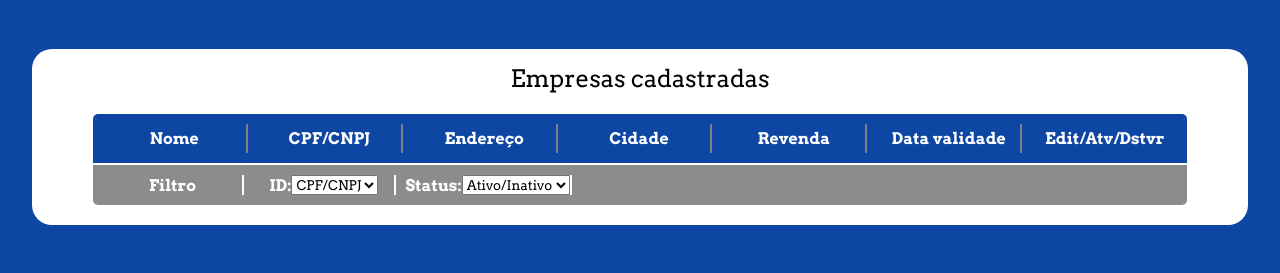
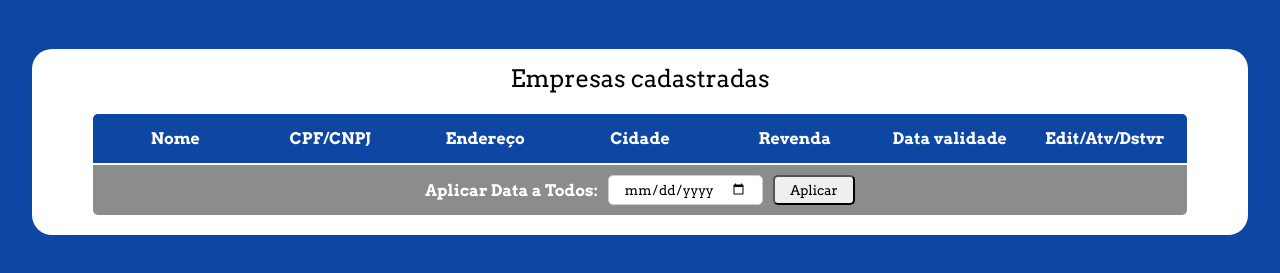
Before and after one commit to orbitatecnologiafsa/licencar3, a website: page index.html in a window 1280 px wide. Shown: the part 111-384 px from the top of the page. Drawn offline with Linux system fonts and the light colour scheme; no server answers.

Commit message:
add função data a todos

```diff
--- a/index.html
+++ b/index.html
@@ -36,22 +36,10 @@
             <div class="user-grid-item">Edit/Atv/Dstvr</div>
         </div>
         <div class="filter-grid">
-            <div class="filter-grid-item">Filtro</div>
             <div class="filter-grid-item">
-                <p>ID:</p>
-                <select name="" class="item-select" id="item-select-cpf_cnpj">
-                    <option>CPF/CNPJ</option>
-                    <option>CPF</option>
-                    <option>CNPJ</option>
-                </select>
-            </div>
-            <div class="filter-grid-item">
-                <p>Status:</p>
-                <select name="" class="item-select" id="item-select-ativo_desativo">
-                    <option>Ativo/Inativo</option>
-                    <option>Ativo</option>
-                    <option>Inativo</option>
-                </select>
+                <p>Aplicar Data a Todos:</p>
+                <input type="date" id="nova_data">
+                <button onclick="aplicarDataTodos()">Aplicar</button>
             </div>
         </div>
         <div class="container">
--- a/src/css/style.css
+++ b/src/css/style.css
@@ -104,7 +104,7 @@ input[type="submit"] {
     border-top: 2px solid white;
     text-align: center;
     padding: 10px;
-    grid-template-columns: repeat(7, 1fr);
+    grid-template-columns: repeat(1, 1fr);
     grid-gap: 10px;
     background-color: rgba(128, 128, 128, 0.905);
     color: white;
@@ -114,20 +114,27 @@ input[type="submit"] {
 .filter-grid-item{
     display: flex;
     justify-content: center;
+    gap: 10px;
     align-items: center;
     font-weight: bold;
-    border-right: 2px solid rgb(255, 255, 255);
 }
 .filter-grid-item p{
     font-weight: bold;
+}
+.filter-grid-item button{
+    padding: 5px 15px;
+    border-radius: 5px;
+}
+.filter-grid-item input{
+    padding: 5px 15px;
+    border-radius: 5px;
+    border: 1px solid #ccc;
 }
 .user-grid-item {
     padding: 5px;
     font-weight: bold;
 }
-.user-grid-item:not(:last-child){
-    border-right: 2px solid gray;
-}
+
 .user-list{
     width: 100%;
 }
--- a/src/javascript/script.js
+++ b/src/javascript/script.js
@@ -359,6 +359,21 @@ function exibirPaginacao(lista) {
     document.getElementById('pagination').innerHTML = paginationHtml;
 }
 
+async function aplicarDataTodos(){
+
+  const empresasDb = db.collection('clientes');
+  const empresas = await empresasDb.get();
+
+  empresas.forEach((doc) => {
+    const empresa = doc.data();
+    const data = document.getElementById("nova_data").value;
+    empresa.data_validade = data;
+    console.log(empresa.data_validade);
+    empresasDb.doc(doc.id).update(empresa);
+    window.location.reload();
+  })
+}
+
 function irParaPagina(pagina) {
   paginaAtual = pagina;
   exibirElementos(listaCompleta, pagina);
```
